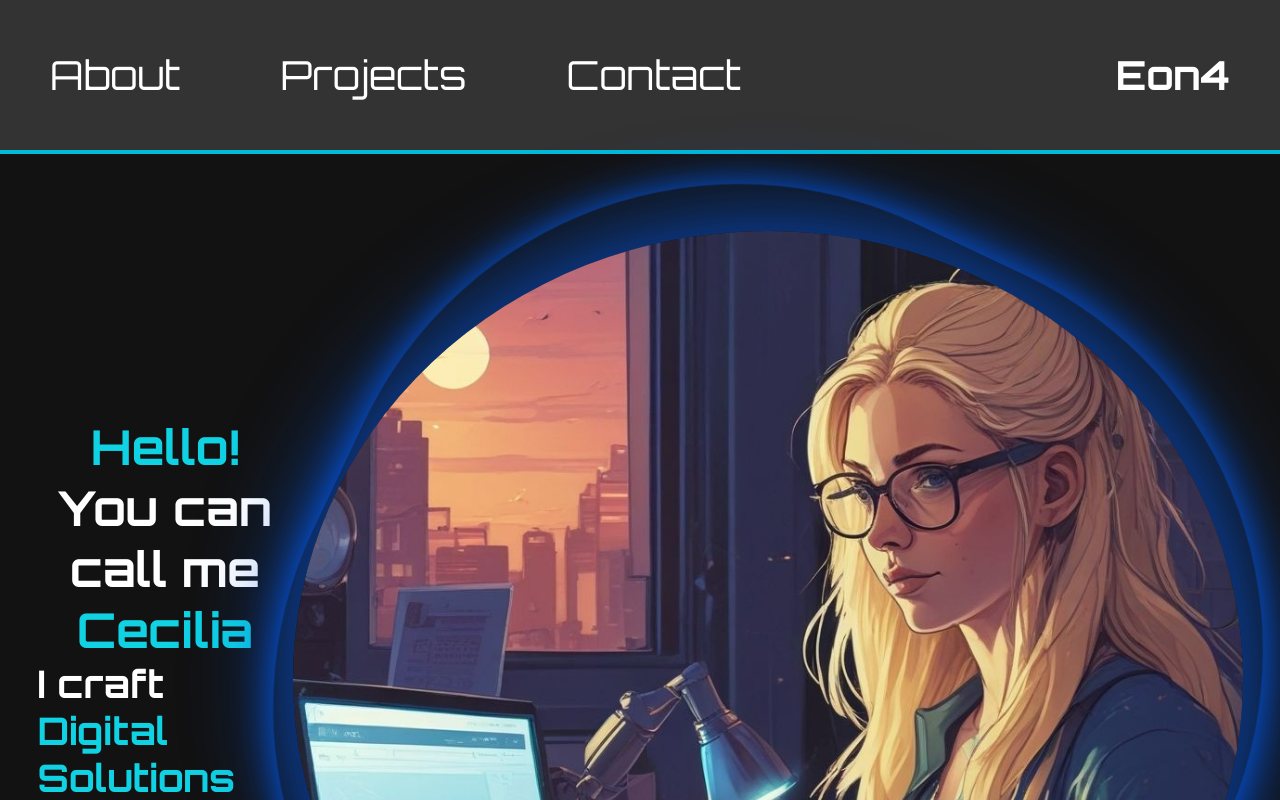
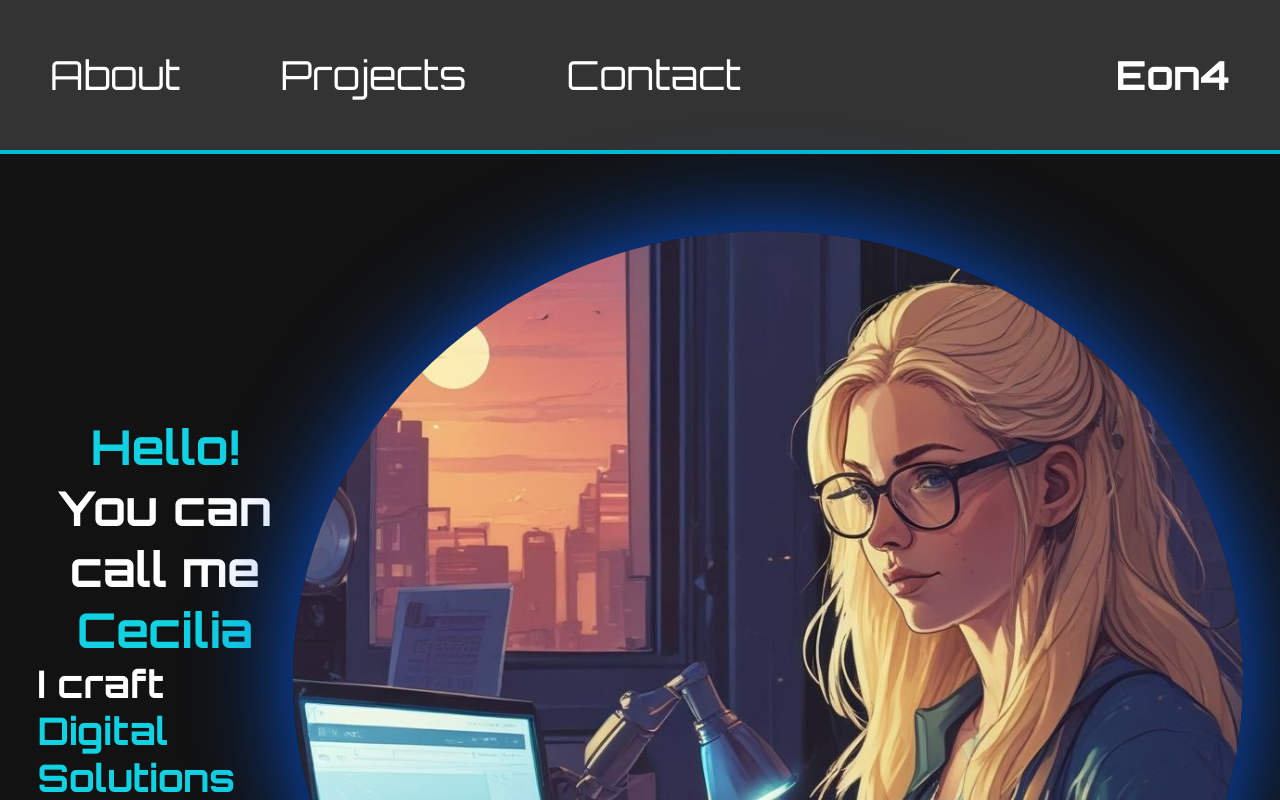
Before and after one commit to Eon4/ReactPortCharlie, a React (Vite) app in the folder onepageP/: page / in a window 1280 px wide. Shown: the top 800 px of the page. Built offline with nearby package versions, Linux system fonts and the light colour scheme.

Commit message:
Avatar update
- Avatar comp created

```diff
--- a/onepageP/src/components/Header/Header.module.scss
+++ b/onepageP/src/components/Header/Header.module.scss
@@ -61,12 +61,9 @@ h2{
 .myHero {
   width: 100%;
   height: auto;
-  // max-width: 100%;
     object-fit: cover;
-    // position: relative;
     z-index: 2;
     border-radius: 50%;
-    // border: 10px outset  rgb(0, 156, 234);
     box-shadow: 0 0 100px rgb(5, 83, 217);
 
 
@@ -76,18 +73,15 @@ h2{
 
 }
 
-.wavyBorder {
-  position: absolute;
-  // top: 0;
-  // left: 0;
-  width: 100%;
-  height: 100%;
-  // border: 3px solid rgb(0, 156, 234);
-  border-radius: 50%;
-  box-shadow: 0 0 35px rgb(5, 83, 217);
-  animation: wavyAnimation 8s ease-in-out infinite;
+// .wavyBorder {
+//   position: absolute;
+//   width: 100%;
+//   height: 100%;
+//   border-radius: 50%;
+//   box-shadow: 0 0 35px rgb(5, 83, 217);
+//   animation: wavyAnimation 8s ease-in-out infinite;
 
-}
+// }
 
 @keyframes wavyAnimation {
   0% {
```
Also changed, not shown: onepageP/src/components/Avatar/AvatarImage.jsx (added), onepageP/src/components/Avatar/AvatarImage.modile.scss (added).
